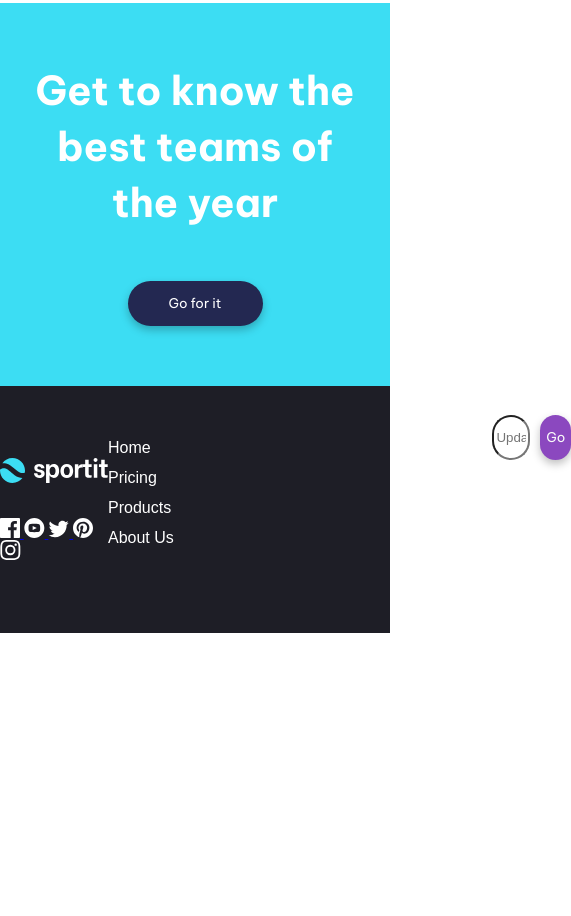
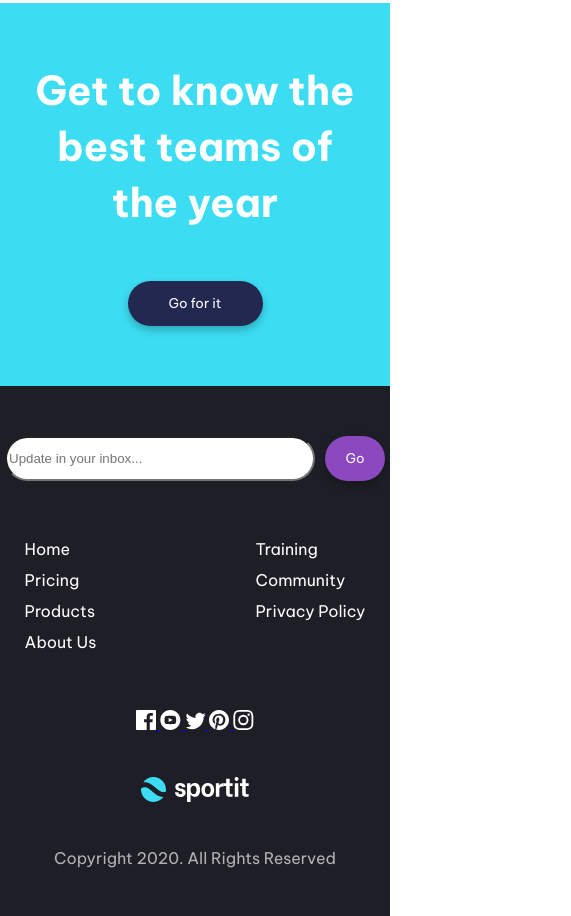
Before and after one commit to jaime-glez/Final-Project-Front, a plain HTML site: page index.html in a window 390 px wide. Shown: the part 3449-4365 px from the top of the page, 571 px wide, since content can reach past the window. Before the commit the page ends 4082 px from the top, so only its background shows below. Drawn offline with Linux system fonts and the light colour scheme.

Commit message:
feature/create-mobile-footer: add styles to footer for mobile version.

```diff
--- a/assets/styles/style.css
+++ b/assets/styles/style.css
@@ -53,7 +53,19 @@ header button {
 }
 
 footer{
-  background-color: #1E1E26;
+  height: 450px;
+
+  padding: 40px 0;
+
+  display: flex;
+  gap: 25px;
+  flex-direction: column;
+
+  align-items: center;
+  justify-content: space-around;
+
+  color: var(--secondary-color-grey);
+  background-color: var(--secondary-color-raisin-black);
 }
 
 /*
@@ -262,73 +274,56 @@ div.players-button {
   margin-bottom: 180px;
 }
 
-a.footer-brand{
-  color: white;
+section.useful-items {
+  display: flex;
+  flex-direction: column;
+  width: 100%;
+  align-items: center;
+  gap: 45px;
 }
 
-.menu-footer{
-  display: flex;
-  height: 141.143px;
-  align-items: flex-start;
-  gap: 219px;
-  flex-shrink: 0;
-  justify-content: center;
+section.useful-items div.search {
+  width: 380px;
 }
 
-.inside-menu-footer{
+div.search form {
   display: flex;
-  flex-direction: column;
-  align-items: flex-start;
-  gap: 12px;
-}
-
-.inside-menu-footer li a {
-  color: #FFF;
-  font-family: 'Be Vietnam', sans-serif;
-  font-size: 16px;
-  font-style: normal;
-  font-weight: 400;
-  line-height: normal;
-  text-decoration: none;
-}
-
-.footer-deep{
-  width: 100%;
-  display: flex;
-  justify-content: space-evenly;
-  align-items: center;
-  height: 247px;
-}
-
-.social-media{
-  display: flex;
-  flex-direction: column;
-  justify-content: flex-end;
-  gap: 33px;
-}
-
-.update-footer{
-  display: flex;
-  justify-content: space-between;
-  align-items: flex-end;
-  flex-direction: column;
-  gap: 80px;
-}
-
-.update-footer div {
-  display: flex;
-  justify-content: flex-end;
 
   gap: 10px;
 }
 
-.update-footer div input {
-  width: 100%;
-  border-radius: 50px;
+div.search form input {
+  flex-grow: 2;
+  border-radius: 30px;
 }
 
-.update-footer p {
+section.useful-items div.links {
+  width: 350px;
+
+  display: flex;
+  gap: 150px;
+
+  justify-content: space-around;
+}
+
+div.links ul li {
+  margin: 15px 0;
+}
+
+div.links ul li a {
   color: var(--white);
+
+  font-size: 16px;
+  font-weight: 400;
+
+  text-decoration: none;
+}
+
+section.social {
+  width: 100%;
+
+  display: flex;
+  justify-content: space-around;
 }
 
 /*
@@ -369,7 +364,7 @@ a.footer-brand{
   opacity: .70;
 }
 
-.primary-button.small {
+.primary-button.small-button {
   width: 60px;
   height: 45px;
 }
--- a/index.html
+++ b/index.html
@@ -154,14 +154,31 @@
 			</section>
 		</main>
 
-		<footer class="footer-deep">
-			<div class="social-media">
-				<div class="social-media-brand">
-					<a href="#" class="footer-brand">
-						<img src="assets/images/logo-white.svg" alt="The image of the brand's logo. It reads: sportit." />
-					</a>
+		<footer>
+			<section id="useful-items" class="useful-items">
+				<div class="search">
+					<form action="" method="POST">
+						<input type="text" placeholder="Update in your inbox..." />
+						<button class="primary-button small-button">Go</button>
+					</form>
 				</div>
-				<div id="social-media" class="social-media-marketing">
+
+				<div class="links">
+					<ul>
+						<li><a href="#">Home</a></li>
+						<li><a href="#">Pricing</a></li>
+						<li><a href="#">Products</a></li>
+						<li><a href="#">About Us</a></li>
+					</ul>
+
+					<ul>
+						<li><a href="#">Training</a></li>
+						<li><a href="#">Community</a></li>
+						<li><a href="#">Privacy Policy</a></li>
+					</ul>
+				</div>
+
+				<div class="social">
 					<a href="#">
 						<img src="assets/icons/icon-facebook.svg" alt="The image of the brand's logo. It reads: facebook.">
 					</a>
@@ -178,29 +195,17 @@
 						<img src="assets/icons/icon-instagram.svg" alt="The image of the brand's logo. It reads: instagram.">
 					</a>
 				</div>
-			</div>
 
-			<div class="menu-footer">
-				<ul class="inside-menu-footer">
-					<li><a href="#">Home</a></li>
-					<li><a href="#">Pricing</a></li>
-					<li><a href="#">Products</a></li>
-					<li><a href="#">About Us</a></li>
-				</ul>
-				<ul class="inside-menu-footer">
-					<li><a href="#">Training</a></li>
-					<li><a href="#">Community</a></li>
-					<li><a href="#">Privacy Policy</a></li>
-				</ul>
-			</div>
+				<div class="brand">
+					<a href="#">
+						<img src="assets/images/logo-white.svg" alt="The image of the brand's logo. It reads: sportit." />
+					</a>
+				</div>
+			</section>
 
-			<div class="update-footer">
-				<div>
-					<input type="text" placeholder="Update in your inbox...">
-					<button class="primary-button small" type="submit">Go</button>
-				</div>
+			<section id="copyright" class="copyright">
 				<p>Copyright 2020. All Rights Reserved</p>
-			</div>
+			</section>
 		</footer>
 	</body>
 </html>
```
